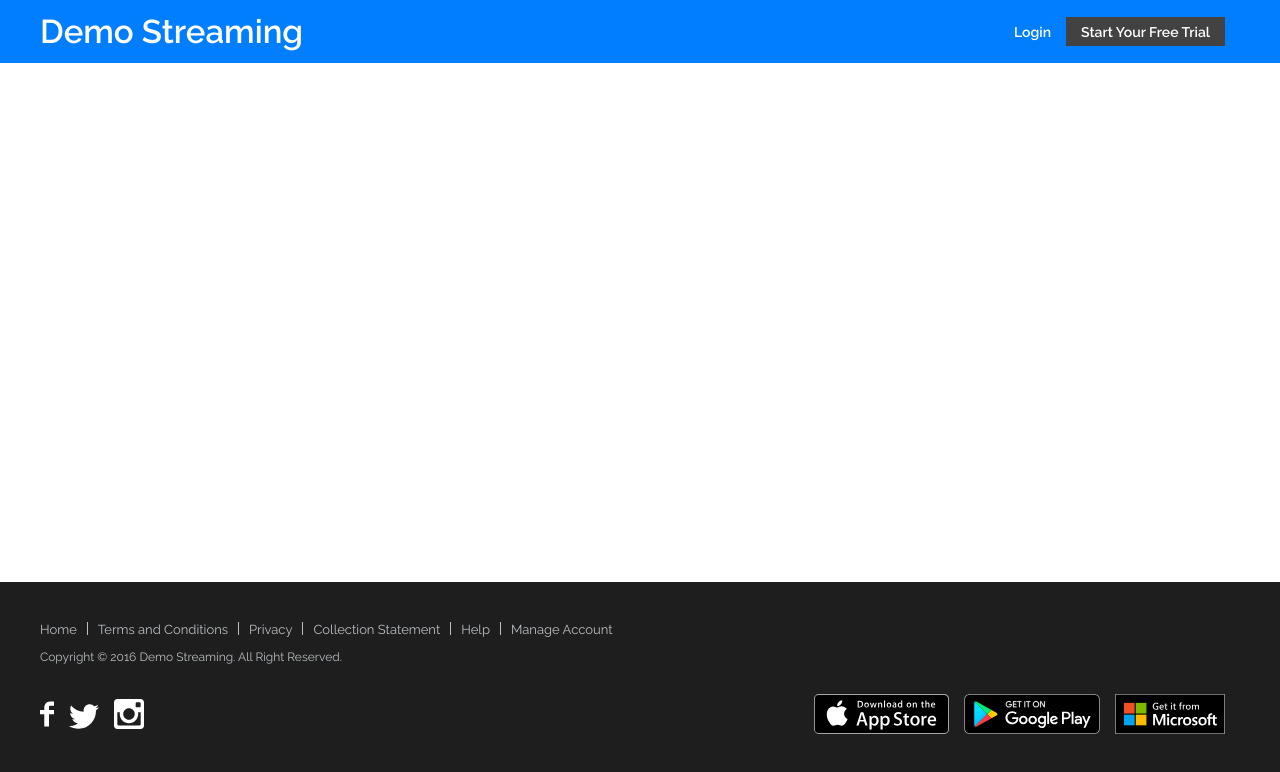
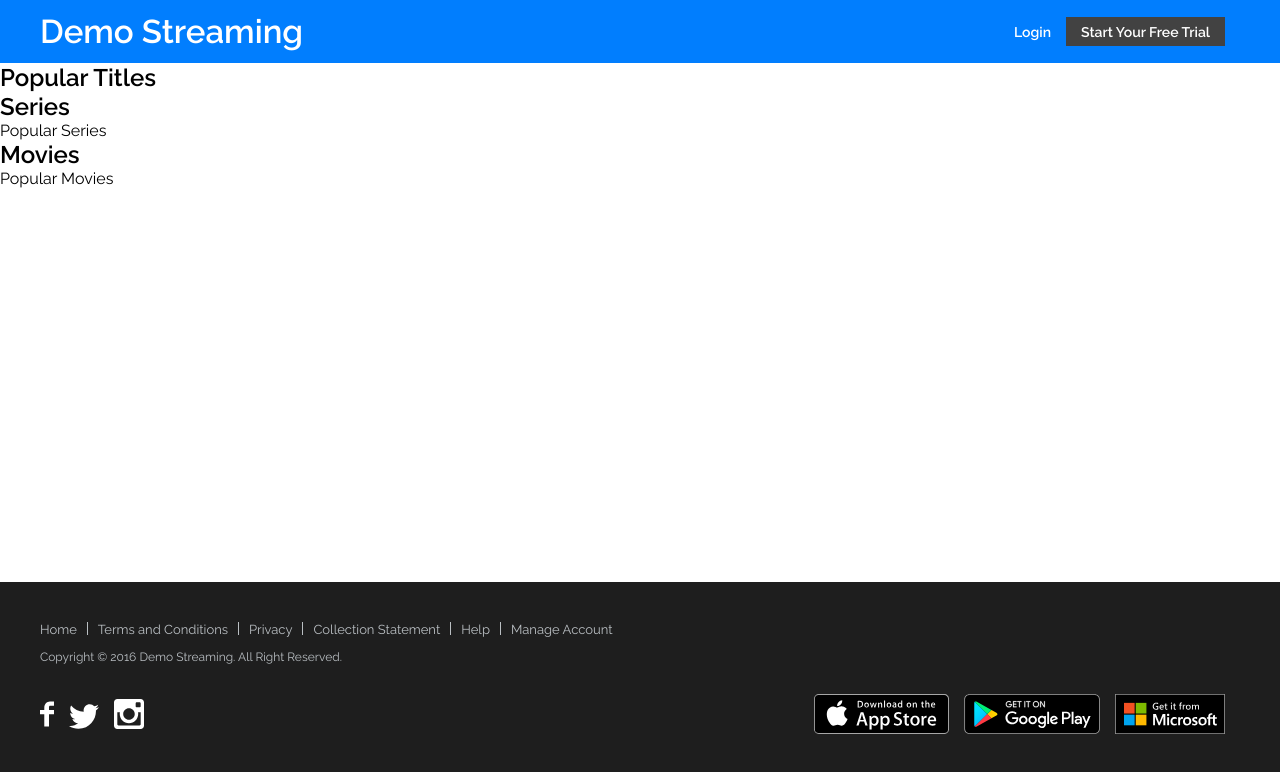
Before and after one commit to frkozbk/pankod-frontend-challange, a React (Create React App) app: page / in a window 1280 px wide. Shown: the top 772 px of the page. Built offline with nearby package versions, Linux system fonts and the light colour scheme.

Commit message:
categories route added

```diff
--- a/src/App.js
+++ b/src/App.js
@@ -2,11 +2,12 @@ import React from 'react';
 import { BrowserRouter as Router, Route } from "react-router-dom";
 import Navbar from "./layout/Navbar/Navbar";
 import Footer from "./layout/Footer/Footer"
-
+import Categories from "./components/Categories/Categories"
 function App() {
   return (
     <Router>
       <Navbar/>
+      <Route exact path="/" component={Categories} />
       <Footer/>
     </Router>
   );
```
